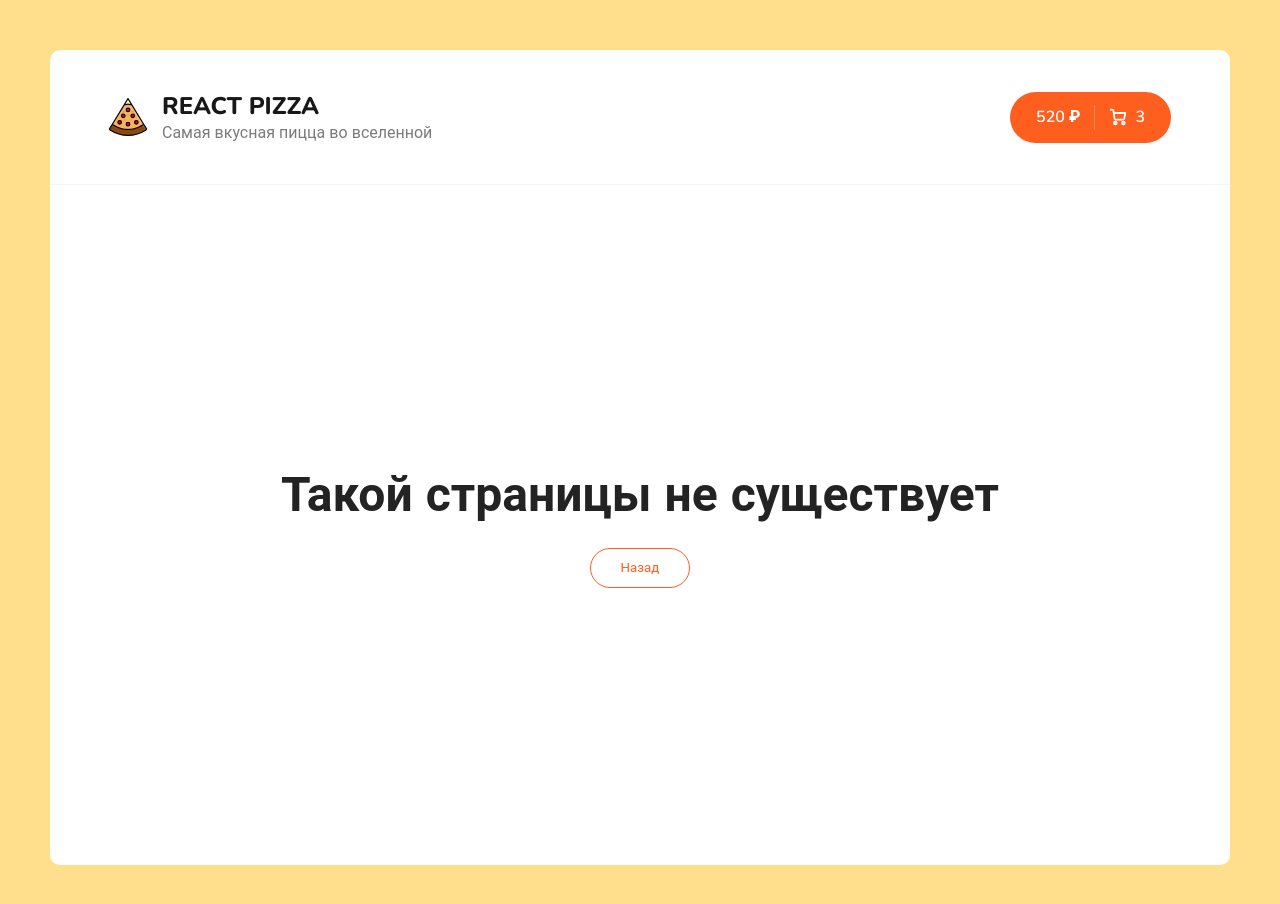
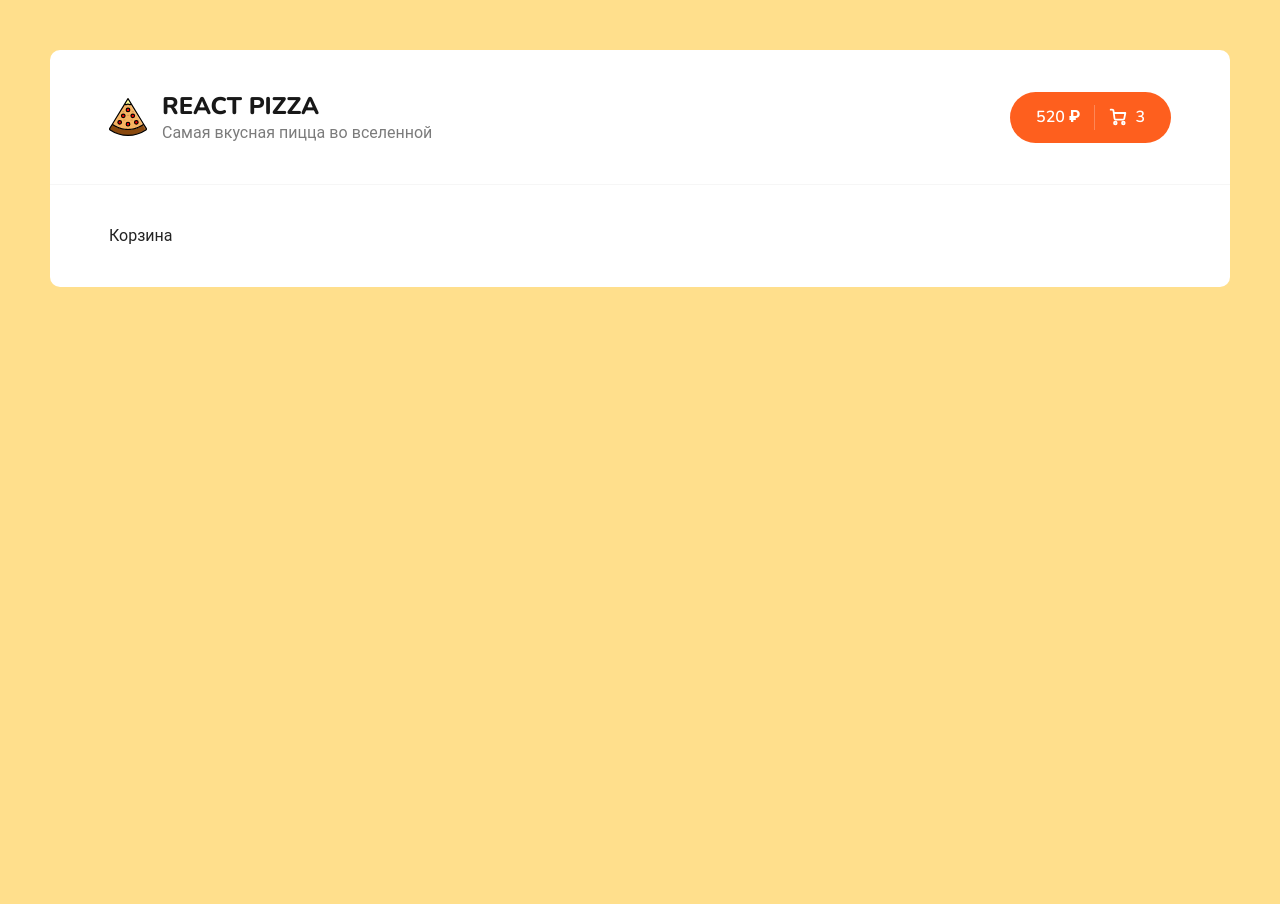
Before and after one commit to codelnd/my-pizzeria, a React (Vite) app: page /cart in a window 1280 px wide. Shown: the top 904 px of the page. After the commit the page ends 800 px from the top, so only its background shows below. Built offline with nearby package versions, Linux system fonts and the light colour scheme.

Commit message:
feat: создать компоненту и роут корзины

```diff
--- a/src/App.tsx
+++ b/src/App.tsx
@@ -4,6 +4,7 @@ import Header from "./components/Header/Header";
 import HomePage from "./pages/HomePage/HomePage";
 import { Route, Routes } from "react-router";
 import NotFoundPage from "./pages/NotFoundPage/NotFoundPage";
+import CartPage from "./pages/CartPage/CartPage";
 
 function App() {
   return (
@@ -13,6 +14,7 @@ function App() {
         <div className="container">
           <Routes>
             <Route path="/" element={<HomePage />} />
+            <Route path="/cart" element={<CartPage />} />
             <Route path="*" element={<NotFoundPage />} />
           </Routes>
         </div>
--- /dev/null
+++ b/src/pages/CartPage/CartPage.tsx
@@ -0,0 +1,7 @@
+import React from "react";
+
+const CartPage = () => {
+  return <div>Корзина</div>;
+};
+
+export default CartPage;
```
